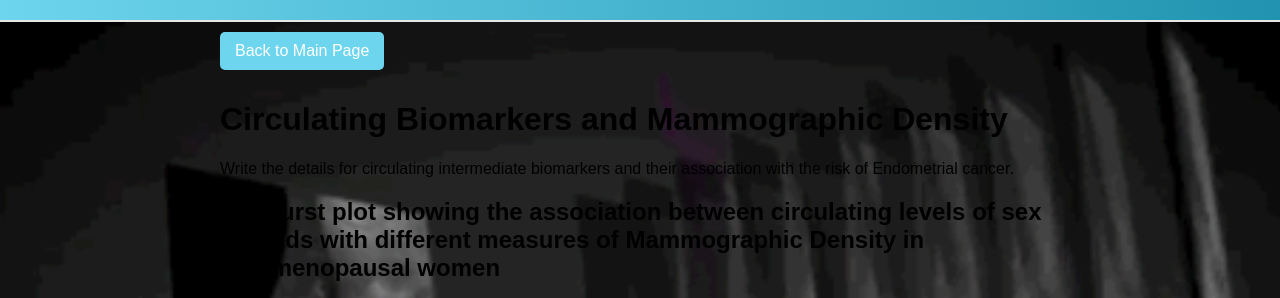
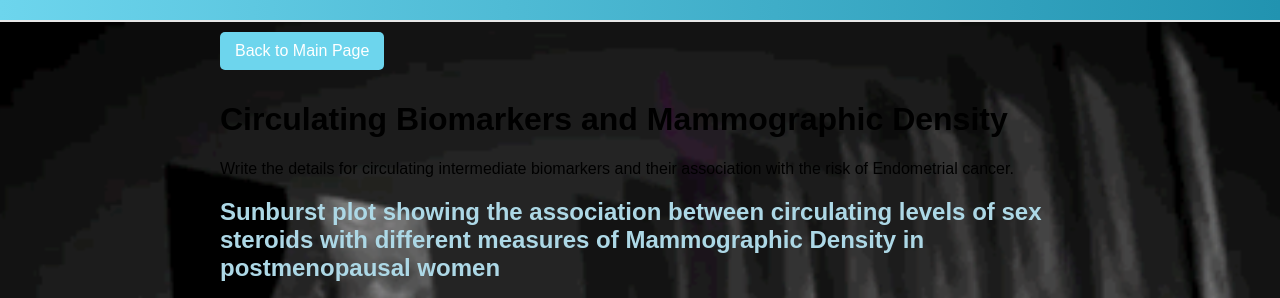
Before and after one commit to WCRF/Mammographic-Density, a plain HTML site: page mmd_ss.html in a window 1280 px wide. Shown: the top 298 px of the page. Drawn offline with Linux system fonts and the light colour scheme; grey boxes are pictures that could not be loaded.

Commit message:
Update mmd_ss.html

```diff
--- a/mmd_ss.html
+++ b/mmd_ss.html
@@ -18,7 +18,7 @@
     <p>Write the details for circulating intermediate biomarkers and their association with the risk of Endometrial cancer.</p>
 
     <!-- Embedding plots -->
-    <h2>Sunburst plot showing the association between circulating levels of sex steroids with different measures of Mammographic Density in postmenopausal women</h2>
+    <h2 style="color: #add8e6;">Sunburst plot showing the association between circulating levels of sex steroids with different measures of Mammographic Density in postmenopausal women</h2>
     <iframe src="post_menop.html" width="100%" height="800px" title="Sunburst Plot - Postmenopausal women"></iframe>
 
     <h2>Sunburst plot showing the association between circulating levels of sex steroids with different measures of Mammographic Density in premenopausal women</h2>
```
